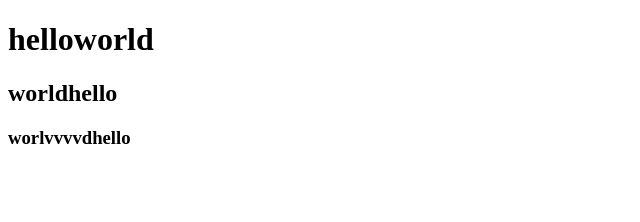
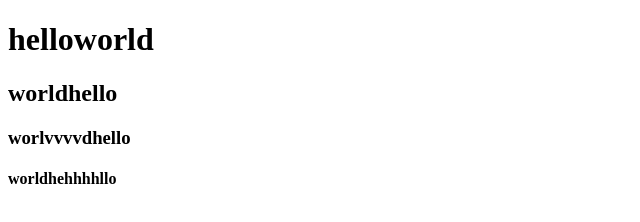
Before and after one commit to liu-zikang/666, a plain HTML site: page index.html in a window 1280 px wide. Shown: the whole page, without its empty margins (0-640 px from the left). Drawn offline with Linux system fonts and the light colour scheme.

Commit message:
第三次提交了

```diff
--- a/index.html
+++ b/index.html
@@ -10,5 +10,6 @@
         <h1>helloworld</h1>
         <h2>worldhello</h2>
         <h3>worlvvvvdhello</h3>
+        <h4>worldhehhhhllo</h4>
     </body>
 </html>
```
